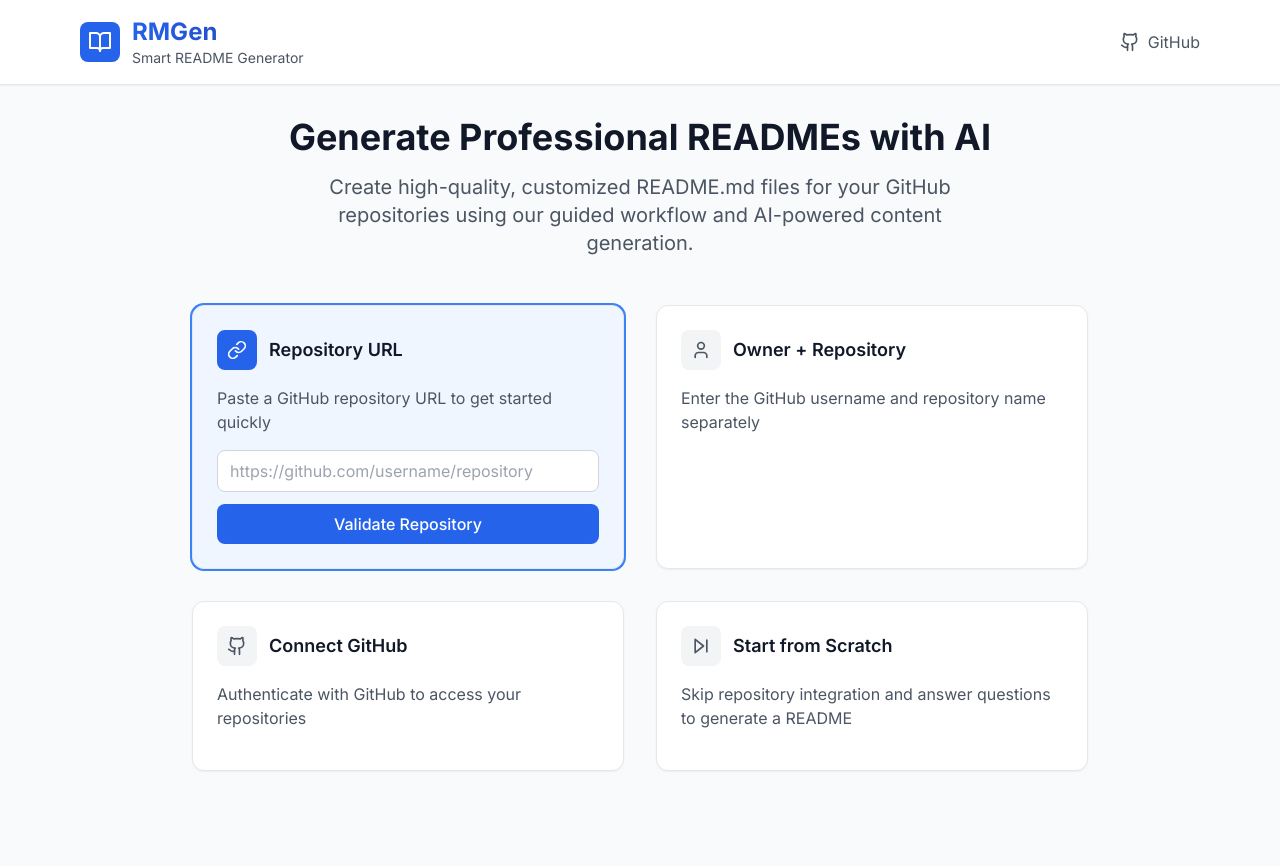
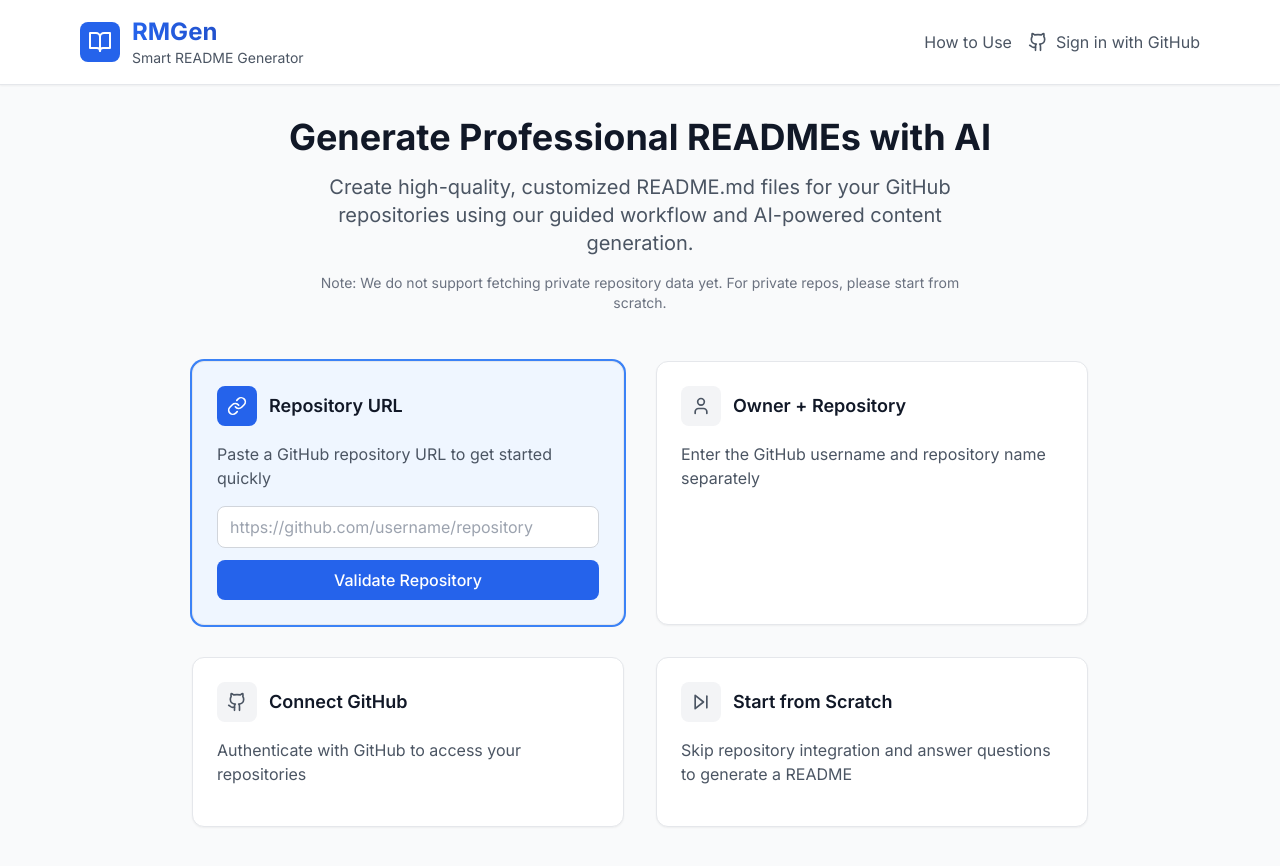
Before and after one commit to VanshAnand1/RMGen, a React (Create React App) app in the folder frontend/: page / in a window 1280 px wide. Shown: the top 866 px of the page. Before the commit the page ends 835 px from the top, so only its background shows below. Built offline with nearby package versions, Linux system fonts and the light colour scheme; no server answers.

Commit message:
polishing

```diff
--- a/frontend/src/App.tsx
+++ b/frontend/src/App.tsx
@@ -6,8 +6,9 @@ import SectionSelection from "./components/SectionSelection";
 import ContentInput from "./components/ContentInput";
 import Preview from "./components/Preview";
 import Header from "./components/Header";
-import AuthCallback from "./components/AuthCallback"; // New import
-import SelectRepo from "./components/SelectRepo"; // New import
+import AuthCallback from "./components/AuthCallback";
+import SelectRepo from "./components/SelectRepo";
+import { apiService } from "./services/api";
 
 const getInitialState = (): AppState => {
   const storedState = sessionStorage.getItem("rmgen_app_state");
@@ -61,6 +62,7 @@ const getInitialState = (): AppState => {
 
 function App() {
   const [appState, setAppState] = useState<AppState>(getInitialState());
+  const [user, setUser] = useState<any | null>(null);
 
   useEffect(() => {
     sessionStorage.setItem("rmgen_app_state", JSON.stringify(appState));
@@ -69,6 +71,59 @@ function App() {
   const updateAppState = useCallback((updates: Partial<AppState>) => {
     setAppState((prev) => ({ ...prev, ...updates }));
   }, []);
+
+  const resetApp = useCallback(() => {
+    sessionStorage.removeItem("github_access_token");
+    sessionStorage.removeItem("rmgen_app_state");
+    setUser(null);
+    window.history.pushState({}, "", "/");
+    setAppState(getInitialState());
+  }, []);
+
+  useEffect(() => {
+    const fetchUser = async () => {
+      if (appState.github_access_token) {
+        try {
+          const response = await fetch("https://api.github.com/user", {
+            headers: {
+              Authorization: `Bearer ${appState.github_access_token}`,
+            },
+          });
+          if (response.ok) {
+            const userData = await response.json();
+            setUser(userData);
+          } else {
+            resetApp();
+          }
+        } catch (error) {
+          console.error("Error fetching user data:", error);
+          resetApp();
+        }
+      }
+    };
+    fetchUser();
+  }, [appState.github_access_token, resetApp]);
+
+  const handleGitHubLogin = async () => {
+    updateAppState({ isLoading: true, error: null });
+    try {
+      const result = await apiService.getGitHubOAuthUrl();
+      if (result.oauth_url) {
+        window.location.href = result.oauth_url;
+      } else {
+        updateAppState({
+          isLoading: false,
+          error: "GitHub OAuth not configured",
+        });
+      }
+    } catch (error) {
+      console.error("Failed to get GitHub OAuth URL", error);
+      updateAppState({
+        isLoading: false,
+        error: "Failed to connect to GitHub. Please try again.",
+      });
+    }
+  };
 
   const goToStep = useCallback(
     (
@@ -86,16 +141,9 @@ function App() {
     [updateAppState]
   );
 
-  const resetApp = useCallback(() => {
-    sessionStorage.removeItem("github_access_token");
-    sessionStorage.removeItem("rmgen_app_state"); // Add this line
-    window.history.pushState({}, "", "/");
-    setAppState(getInitialState());
-  }, []);
-
   return (
     <div className="min-h-screen bg-gray-50">
-      <Header currentStep={appState.currentStep} resetApp={resetApp} />
+            <Header user={user} resetApp={resetApp} onLogin={handleGitHubLogin} currentStep={appState.currentStep} />
       <main className="container mx-auto px-4 py-8 max-w-6xl">
         {appState.currentStep === "landing" && (
           <LandingPage
--- a/frontend/src/components/Header.tsx
+++ b/frontend/src/components/Header.tsx
@@ -1,18 +1,22 @@
-import React, { useState } from "react";
-import { BookOpen, Github } from "lucide-react";
-import { AppState } from "../types";
-import ConfirmationModal from "./ConfirmationModal";
+import React, { useState } from 'react';
+import { BookOpen, Github } from 'lucide-react';
+import HowToUseModal from './HowToUseModal';
+import ConfirmationModal from './ConfirmationModal';
 
 interface HeaderProps {
-  currentStep: AppState['currentStep'];
+  user: any | null;
+  onLogin: () => void;
   resetApp: () => void;
+  currentStep: string;
 }
 
-const Header: React.FC<HeaderProps> = ({ currentStep, resetApp }) => {
+const Header: React.FC<HeaderProps> = ({ user, onLogin, resetApp, currentStep }) => {
+  const [showDropdown, setShowDropdown] = useState(false);
+  const [showHowToUse, setShowHowToUse] = useState(false);
   const [isModalOpen, setIsModalOpen] = useState(false);
 
   const handleLogoClick = () => {
-    const progressSteps: AppState['currentStep'][] = ['setup', 'sections', 'content', 'preview', 'selectRepo'];
+    const progressSteps = ['setup', 'sections', 'content', 'preview', 'selectRepo'];
     if (progressSteps.includes(currentStep)) {
       setIsModalOpen(true);
     } else {
@@ -44,20 +48,37 @@ const Header: React.FC<HeaderProps> = ({ currentStep, resetApp }) => {
               </div>
             </div>
 
-            <div className="flex items-center space-x-4">
-              <a
-                href="https://github.com"
-                target="_blank"
-                rel="noopener noreferrer"
-                className="flex items-center space-x-2 text-gray-600 hover:text-gray-900 transition-colors duration-200"
-              >
-                <Github className="w-5 h-5" />
-                <span className="hidden sm:inline">GitHub</span>
-              </a>
-            </div>
+            <nav className="flex items-center space-x-4">
+              <button onClick={() => setShowHowToUse(true)} className="text-gray-600 hover:text-gray-900 transition-colors duration-200">
+                How to Use
+              </button>
+              {user ? (
+                <div className="relative">
+                  <button onClick={() => setShowDropdown(!showDropdown)} className="flex items-center focus:outline-none">
+                    <img src={user.avatar_url} alt="User Avatar" className="w-8 h-8 rounded-full" />
+                  </button>
+                  {showDropdown && (
+                    <div className="absolute right-0 mt-2 w-48 bg-white rounded-md shadow-lg py-1 z-10">
+                      <a href={user.html_url} target="_blank" rel="noopener noreferrer" className="block px-4 py-2 text-sm text-gray-700 hover:bg-gray-100">
+                        Your Profile
+                      </a>
+                      <button onClick={resetApp} className="block w-full text-left px-4 py-2 text-sm text-gray-700 hover:bg-gray-100">
+                        Logout & Start Over
+                      </button>
+                    </div>
+                  )}
+                </div>
+              ) : (
+                <button onClick={onLogin} className="flex items-center space-x-2 text-gray-600 hover:text-gray-900 transition-colors duration-200">
+                  <Github className="w-5 h-5" />
+                  <span>Sign in with GitHub</span>
+                </button>
+              )}
+            </nav>
           </div>
         </div>
       </header>
+      {showHowToUse && <HowToUseModal onClose={() => setShowHowToUse(false)} />}
       <ConfirmationModal
         isOpen={isModalOpen}
         onConfirm={handleConfirm}
--- /dev/null
+++ b/frontend/src/components/HowToUseModal.tsx
@@ -0,0 +1,47 @@
+import React from 'react';
+
+interface HowToUseModalProps {
+  onClose: () => void;
+}
+
+const HowToUseModal: React.FC<HowToUseModalProps> = ({ onClose }) => {
+  return (
+    <div className="fixed inset-0 bg-black bg-opacity-50 flex items-center justify-center z-50">
+      <div className="bg-white rounded-lg p-8 max-w-2xl w-full">
+        <h2 className="text-2xl font-bold mb-4">How to Use RMGen</h2>
+        <div className="space-y-4 text-gray-700">
+          <p>
+            <strong>1. Provide a Repository (Optional):</strong> You can start by providing a public GitHub repository.
+            You have three options:
+          </p>
+          <ul className="list-disc list-inside pl-4 space-y-2">
+            <li>Paste the repository URL.</li>
+            <li>Enter the owner and repository name.</li>
+            <li>
+              <strong>Or connect your GitHub account:</strong> Click "Sign in with GitHub" in the header to see a list of your own repositories to choose from.
+            </li>
+          </ul>
+          <p>
+            You can also choose to start from scratch without providing a repository.
+          </p>
+          <p>
+            <strong>2. Choose Sections:</strong> Select the sections you want to include in your README file. You can also provide your own content for each section.
+          </p>
+          <p>
+            <strong>3. Generate README:</strong> Click the "Generate README" button to let our AI create a professional README for you.
+          </p>
+          <p>
+            <strong>4. Preview and Copy:</strong> You can preview the generated README, tailor it with AI, and copy the Markdown content to use in your project.
+          </p>
+        </div>
+        <div className="text-right mt-6">
+          <button onClick={onClose} className="bg-gray-800 text-white px-4 py-2 rounded-md hover:bg-gray-700">
+            Close
+          </button>
+        </div>
+      </div>
+    </div>
+  );
+};
+
+export default HowToUseModal;
--- a/frontend/src/components/LandingPage.tsx
+++ b/frontend/src/components/LandingPage.tsx
@@ -152,6 +152,9 @@ const LandingPage: React.FC<LandingPageProps> = ({
           Create high-quality, customized README.md files for your GitHub
           repositories using our guided workflow and AI-powered content
           generation.
+        </p>
+        <p className="text-sm text-gray-500 mt-4 max-w-2xl mx-auto">
+          Note: We do not support fetching private repository data yet. For private repos, please start from scratch.
         </p>
       </div>
 
```
